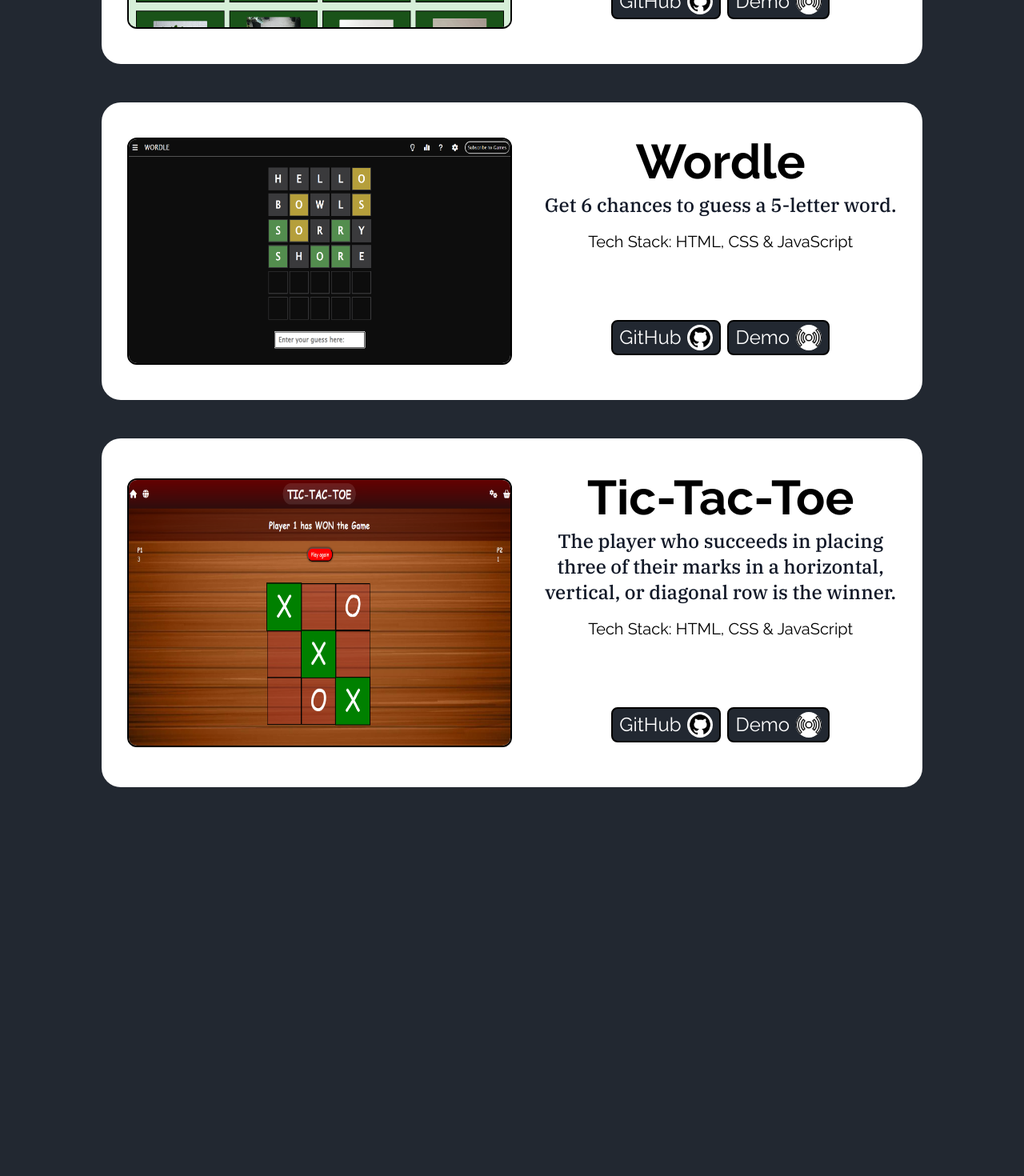
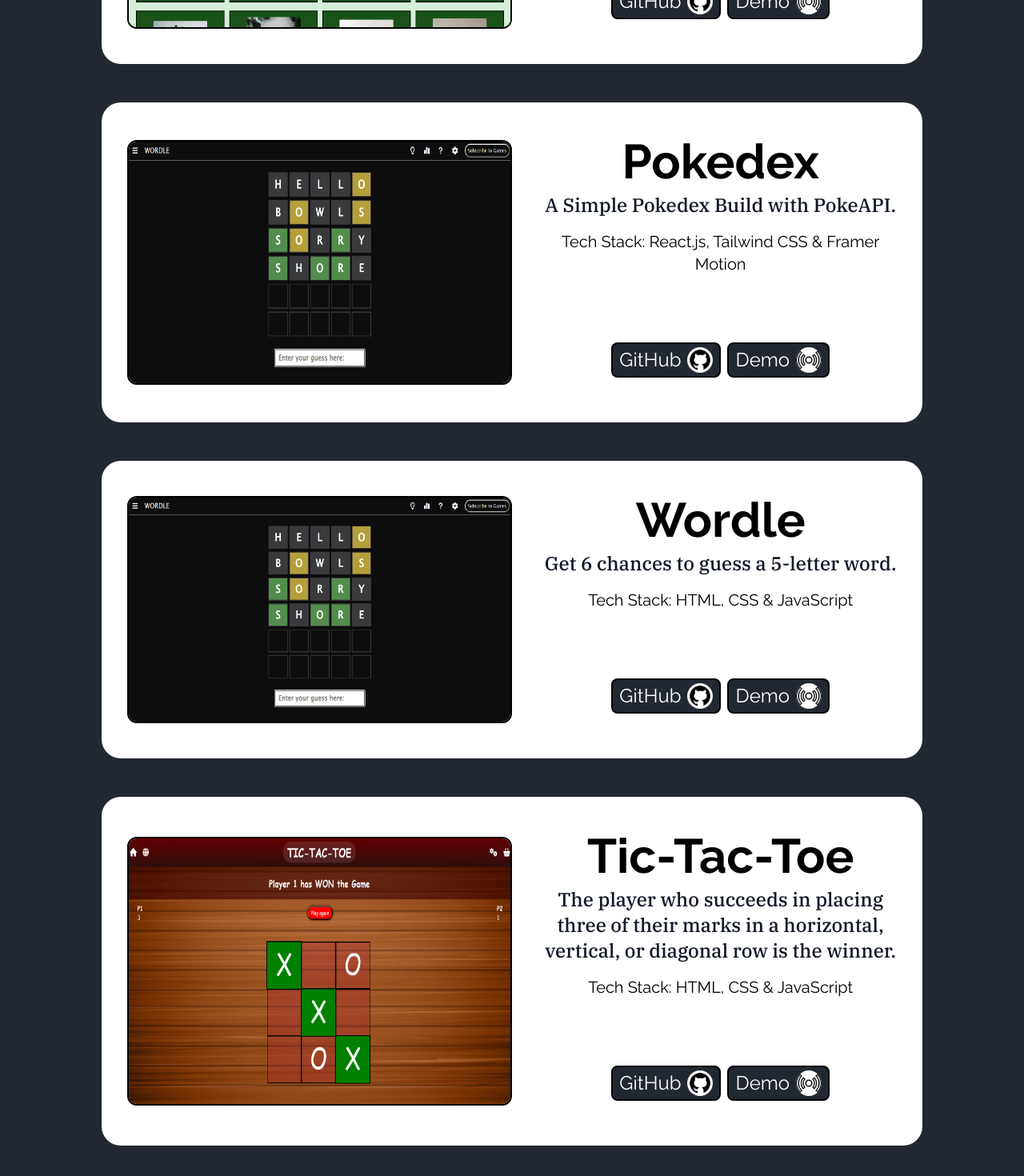
Before and after one commit to Nikshaan/Portfolio, a React (Vite) app: page /projects in a window 1280 px wide. Shown: the part 568-2038 px from the top of the page at 80% size. Before the commit the page ends 1596 px from the top, so only its background shows below. Built offline with nearby package versions, Linux system fonts and the light colour scheme.

Commit message:
update: added project

```diff
--- a/src/pages/Projects.jsx
+++ b/src/pages/Projects.jsx
@@ -27,31 +27,34 @@
           variants={projectAnimation}
           initial = "hidden"
           animate = "visible"
-          transition = {{ delay: 0.2, duration: 1.5}}
-          >
+          transition = {{ delay: 0.2, duration: 1.5}}>
             <ProjectSlide img = {floraghar} heading = {'Floraghar'} desc  = {'A Responsive Plant Nursery Website.'} stack = {'React.js & Tailwind CSS'} github = {'https://github.com/Nikshaan/FloraGhar'} demo = {'https://nikshaan.github.io/FloraGhar/'}/>
-
           </motion.div>
 
           <motion.div
           variants={projectAnimation}
           initial = "hidden"
           animate = "visible"
-          transition = {{ delay: 0.4, duration: 1.5}}
-          >
-            <ProjectSlide img = {wordle} heading = {'Wordle'} desc  = {'Get 6 chances to guess a 5-letter word.'} stack = {'HTML, CSS & JavaScript'} github = {'https://github.com/Nikshaan/wordle'} demo = {'https://nikshaan.github.io/wordle/'}/>
-
+          transition = {{ delay: 0.4, duration: 1.5}}>
+            <ProjectSlide img = {wordle} heading = {'Pokedex'} desc  = {'A Simple Pokedex Build with PokeAPI.'} stack = {'React.js, Tailwind CSS & Framer Motion'} github = {'https://github.com/Nikshaan/Pokedex'} demo = {'https://nikshaan.github.io/Pokedex/'}/>
           </motion.div>
 
           <motion.div
           variants={projectAnimation}
           initial = "hidden"
           animate = "visible"
-          transition = {{ delay: 0.6, duration: 1.5}}
-          >
+          transition = {{ delay: 0.6, duration: 1.5}}>
+            <ProjectSlide img = {wordle} heading = {'Wordle'} desc  = {'Get 6 chances to guess a 5-letter word.'} stack = {'HTML, CSS & JavaScript'} github = {'https://github.com/Nikshaan/wordle'} demo = {'https://nikshaan.github.io/wordle/'}/>
+          </motion.div>
+
+          <motion.div
+          variants={projectAnimation}
+          initial = "hidden"
+          animate = "visible"
+          transition = {{ delay: 0.8, duration: 1.5}}>
             <ProjectSlide img = {tictactoe} heading = {'Tic-Tac-Toe'} desc  = {'The player who succeeds in placing three of their marks in a horizontal, vertical, or diagonal row is the winner.'} stack = {'HTML, CSS & JavaScript'} github = {'https://github.com/Nikshaan/Tic-Tac-Toe'} demo = {'https://nikshaan.github.io/Tic-Tac-Toe/'}/>
+          </motion.div>
 
-          </motion.div>
         </div>
       </div>
 
```
